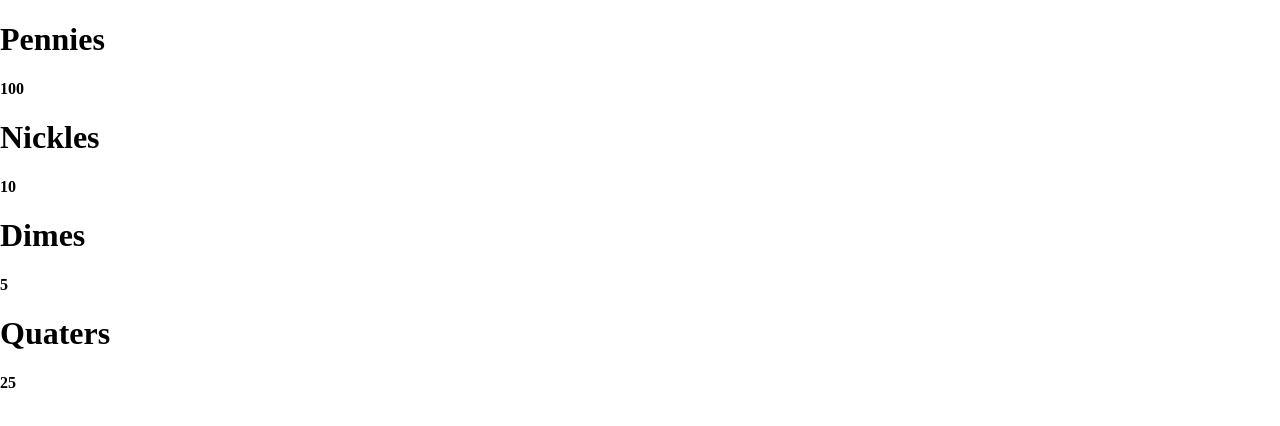
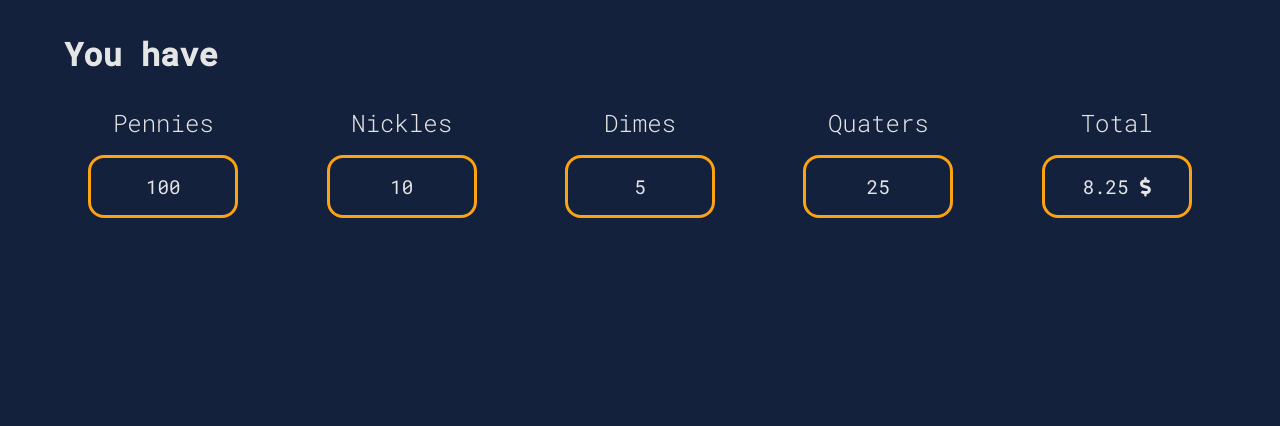
Before and after one commit to kishanDoshi8/drinks-machine, a React (Create React App) app: page / in a window 1280 px wide. Shown: the top 426 px of the page. Built offline with nearby package versions, Linux system fonts and the light colour scheme; the HTML template or start-up script is replaced by a standard one.

Commit message:
coins info layout and styling

```diff
--- a/public/index.html
+++ b/public/index.html
@@ -10,6 +10,8 @@
       content="Buy drinks with your loose change!"
     />
     <link rel="apple-touch-icon" href="%PUBLIC_URL%/logo192.png" />
+    <link rel="stylesheet" href="https://use.fontawesome.com/releases/v5.13.0/css/all.css"
+      integrity="sha384-Bfad6CLCknfcloXFOyFnlgtENryhrpZCe29RTifKEixXQZ38WheV+i/6YWSzkz3V" crossorigin="anonymous" />
     <!--
       manifest.json provides metadata used when your web app is installed on a
       user's mobile device or desktop. See https://developers.google.com/web/fundamentals/web-app-manifest/
--- a/src/App.css
+++ b/src/App.css
@@ -1,4 +1,67 @@
+@import url('https://fonts.googleapis.com/css2?family=Roboto+Mono:wght@100;200;300;400;500&display=swap');
+
+:root {
+  --dark-color: #14213d;
+  --accent-color: #2a9d8f;
+  --primary-color: #fca311;
+  --light-color: #e5e5e5;
+}
+
 body, html {
   margin: 0;
   padding: 0;
+  font-family: 'Roboto Mono', monospace;
+  background-color: var(--dark-color);
+  color: var(--light-color);
 }
+
+.section-title {
+  margin: 2rem 4rem 0 4rem;;
+}
+
+.coins-info {
+  display: flex;
+  justify-content: space-evenly;
+  flex-wrap: wrap;
+  gap: 1rem;
+  margin: 1rem;
+}
+
+.coin-info {
+  width: 150px;
+  text-align: center;
+}
+
+.coin-info .coin-name {
+  margin: 1rem 0;
+  font-size: 1.5rem;
+  font-weight: 300;
+}
+
+.coin-info .coin-quantity {
+  position: relative;
+  text-align: center;
+  padding: 1rem;
+  margin: 0;
+  border: solid 3px var(--primary-color);
+  border-radius: 1rem;
+  font-size: 1.2rem;
+  background-color: var(--dark-color);
+  z-index: 10;
+  cursor: pointer;
+}
+
+.coin-info .coin-total {
+  display: table;
+  margin: 0 auto;
+  padding: 0.5rem 0.7rem;
+  background-color: var(--primary-color);
+  color: var(--dark-color);
+  border-radius: 0 0 0.5rem 0.5rem;
+  transform: translateY(-100%);
+  transition: 0.3s;
+}
+
+.coin-quantity:hover + .coin-total {
+  transform: translateY(0%);
+}
--- a/src/components/CoinsInformation/CoinsInfo.js
+++ b/src/components/CoinsInformation/CoinsInfo.js
@@ -1,15 +1,33 @@
-import React from 'react'
+import React, { useState, useEffect } from 'react';
 
 export default function CoinsInfo({coins}) {
 
+    const [totalAmount, setTotalAmount] = useState(0);
+
+    useEffect(() => {
+        let total = 0;
+        coins.forEach(coin => {
+            total += coin.amount * coin.quantity;
+        })
+        setTotalAmount(total);
+    }, [coins]);
+
     return (
-        <div>
-            {coins.map((coin) => (
-                <div key={coin.amount}>
-                    <h1>{coin.name}</h1>
-                    <h4>{coin.quantity}</h4>
+        <>
+            <h1 className="section-title">You have</h1>
+            <div className="coins-info">
+                {coins.map((coin) => (
+                    <div key={coin.amount} className="coin-info">
+                        <h4 className="coin-name">{coin.name}</h4>
+                        <p className="coin-quantity">{coin.quantity}</p>
+                        <p className="coin-total"> {coin.amount * coin.quantity} <i className="fas fa-dollar-sign"></i></p>
+                    </div>
+                ))}
+                <div className="coin-info">
+                    <h4 className="coin-name">Total</h4>
+                    <p className="coin-quantity">{totalAmount} <i className="fas fa-dollar-sign"></i></p>
                 </div>
-            ))}
-        </div>
+            </div>
+        </>
     )
 }
```
